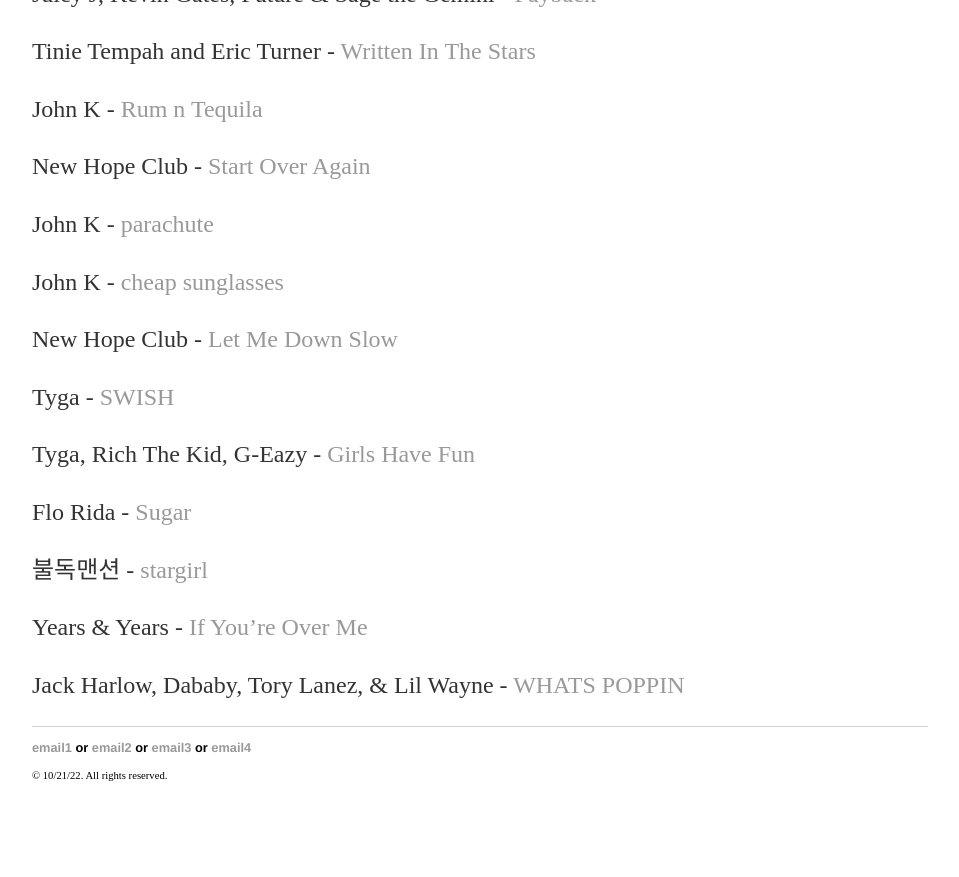
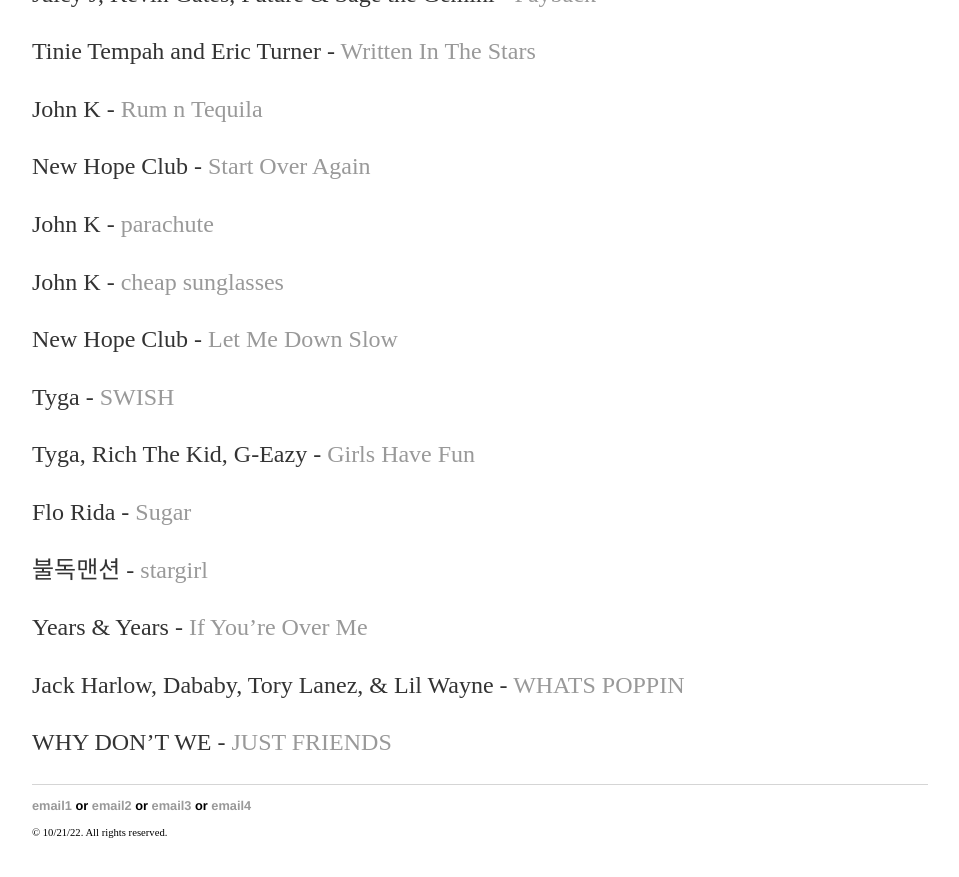
Before and after one commit to yjkweon24/yjkweon24.github.io, a Jekyll site: the page built from _posts/2018-10-23-songs-that-i-love.md, in a window 1280 px wide and 900 px high, scrolled down 23264 px. Shown: the top 877 px of the window, without its empty margins (160-1119 px from the left). Built offline with Jekyll 4.4.1, drawn with Linux system fonts in a browser that asks for light colours; before the commit the page ends 24107 px from its top, so only the background shows below that.

Commit message:
Update 2018-10-23-songs-that-i-love.md

```diff
--- a/_posts/2018-10-23-songs-that-i-love.md
+++ b/_posts/2018-10-23-songs-that-i-love.md
@@ -825,3 +825,5 @@
 Years & Years - [If You're Over Me](https://www.youtube.com/watch?v=niviooakBLs)
 
 Jack Harlow, Dababy, Tory Lanez, & Lil Wayne - [WHATS POPPIN](https://www.youtube.com/watch?v=HIwAI05Y1fU)
+
+WHY DON'T WE - [JUST FRIENDS](https://www.youtube.com/watch?v=vJF9kJxQpBY)
```
